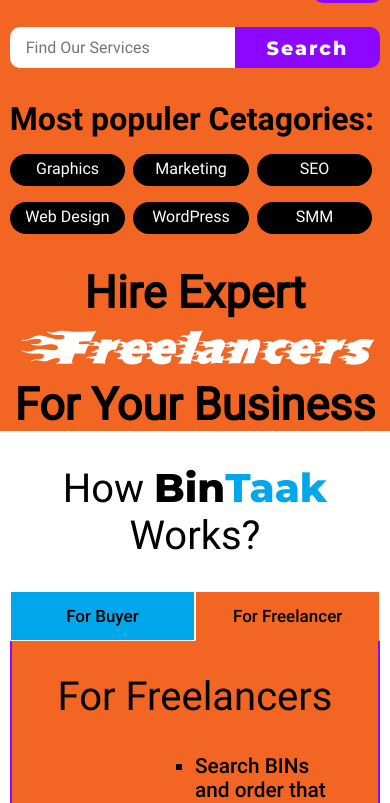
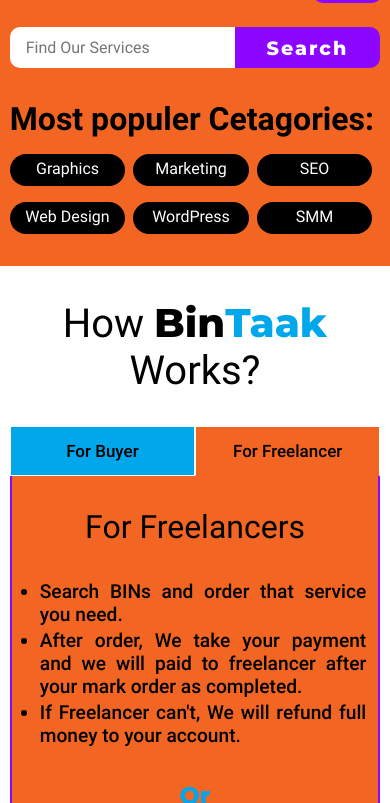
Before and after one commit to HazratAli4510/BinTaak, a plain HTML site: page index.html in a window 390 px wide. Both pictures are taken after a click on the button "For Freelancer". Shown: the part 41-844 px from the top of the page. Drawn offline with Linux system fonts and the light colour scheme.

Commit message:
some responsiveness fixed

```diff
--- a/index.html
+++ b/index.html
@@ -228,7 +228,6 @@
   <!-- -------------------------Services--------------------- -->
 
 
-nothing
 
 
 
--- a/style.css
+++ b/style.css
@@ -19,6 +19,7 @@
     font-family: "Roboto-Bold";
     src: url(./fonts/Roboto-Bold.ttf);
 }
+
 @font-face {
     font-family: "Roboto-Medium";
     src: url(./fonts/Roboto-Medium.ttf);
@@ -320,7 +321,7 @@ header .container .right img {
 
 @media (max-width:767px) {
     header .wrapper {
-        padding: 0;
+        padding: 0 0 2rem 0;
     }
 
     .mobile-nav {
@@ -341,6 +342,7 @@ header .container .right img {
 
     header .container .last-slogan h1 {
         padding: 0;
+        display: none !important;
     }
 
     header .container .last-slogan h1 {
@@ -448,26 +450,34 @@ section#howorks .container .tabcontent {
     border-top: none;
     background-color: var(--primary);
 }
-section#howorks .container .tabcontent h1{
+
+section#howorks .container .tabcontent h1 {
     padding: 2rem 0;
 }
+
 section#howorks .container .Buyers .main-content .left {
     background-image: url(./images/man-cartoon.png);
     height: 500px;
-    background-size:contain;
+    background-size: contain;
     background-repeat: no-repeat;
 }
-section#howorks .container #Buyers .right ul,section#howorks .container #Freelancers .right ul{
-    list-style-type:square
+
+section#howorks .container #Buyers .right ul,
+section#howorks .container #Freelancers .right ul {
+    list-style-type: square
 }
-section#howorks .container #Buyers .right ul li,section#howorks .container #Freelancers .right ul li{
+
+section#howorks .container #Buyers .right ul li,
+section#howorks .container #Freelancers .right ul li {
     font-family: "Roboto-Medium";
     font-size: 1.3rem;
     width: 80%;
     padding: 0.1rem 0;
 }
-section#howorks .container #Buyers .right h2,section#howorks .container #Freelancers .right h2{
-    font-family:"Montserrat-ExtraBold";
+
+section#howorks .container #Buyers .right h2,
+section#howorks .container #Freelancers .right h2 {
+    font-family: "Montserrat-ExtraBold";
     padding: 1rem 0;
     color: var(--third);
 }
@@ -475,7 +485,7 @@ section#howorks .container #Buyers .right h2,section#howorks .container #Freelan
 section#howorks .container .freelancer .main-content .left {
     background-image: url(./images/Freelancer-photo.png);
     height: 500px;
-    background-size:contain;
+    background-size: contain;
     background-repeat: no-repeat;
 }
 
@@ -487,7 +497,53 @@ section#howorks .container .freelancer .main-content .left {
 
 /* <----------------How It works? Responsive---------> */
 
+@media (max-width: 991.98px) {
+    section#howorks .container .freelancer .main-content .left {
+        background-image: none;
+        height: 0;
+    }
+    section#howorks .container .Buyers .main-content .left {
+        background-image: none;
+        height: 0;
+    }
 
+    section#howorks .container .main-content {
+        display: inline-block;
+    }
+    section#howorks .container #Buyers .right ul,
+    section#howorks .container #Freelancers .right ul {
+        list-style-type:disc;
+        margin-left: 5rem;
+        padding-bottom: 1rem;
+    }
+    section#howorks .container #Buyers .right ul li,
+    section#howorks .container #Freelancers .right ul li{
+        font-size: 1rem;
+        text-align: justify;
+    }
+    section#howorks .container #Buyers .right h2,
+    section#howorks .container #Freelancers .right h2{
+        text-align: center;
+    }
+    @media (max-width: 575.98px){
+        section#howorks .container #Buyers .right ul,
+        section#howorks .container #Freelancers .right ul {
+            margin-left: 1rem;
+        }
+        section#howorks .container #Buyers .right ul li,
+        section#howorks .container #Freelancers .right ul li{
+            font-size: 1.2rem;
+            text-align: justify;
+        }
+        section#howorks .container .tabcontent h1{
+            font-size: 2rem;
+        }
+        section#howorks .container #Buyers .right ul li, section#howorks .container #Freelancers .right ul li{
+            width: 100%;
+            text-align: justify;
+        }
+    }
+}
 
 
 
@@ -616,12 +672,13 @@ section#categories .container .mobile-categories span {
 
 
 
-section#anylitics{
+section#anylitics {
     height: 300px;
     background-color: var(--third);
     margin: 2rem 0;
 }
-section#anylitics .container span{
+
+section#anylitics .container span {
     font-family: "Roboto-Bold";
     font-size: 60px;
     display: inline-block;
@@ -638,18 +695,22 @@ section#anylitics .container span{
     color: white;
 
 }
-section#anylitics .container span::selection,section#anylitics .container h2::selection{
+
+section#anylitics .container span::selection,
+section#anylitics .container h2::selection {
     color: var(--secondary);
 }
-section#anylitics .container h2{
+
+section#anylitics .container h2 {
     font-family: "Roboto-Bold";
     font-size: 40px;
     text-align: center;
     color: white;
     padding: 1rem;
-    margin-top:1rem;
+    margin-top: 1rem;
 }
-section#anylitics .container .Task span{
+
+section#anylitics .container .Task span {
     margin-left: 2rem;
 }
 
@@ -664,47 +725,55 @@ section#anylitics .container .Task span{
 
 
 @media (max-width: 991.98px) {
-    section#anylitics .container .Task span{
+    section#anylitics .container .Task span {
         margin-left: 0rem;
     }
-    section#anylitics .container h2{
+
+    section#anylitics .container h2 {
         font-size: 25px;
     }
-    section#anylitics .container span{
+
+    section#anylitics .container span {
         font-size: 40px;
         width: 13rem;
         margin-top: 2rem;
     }
-    section#anylitics{
+
+    section#anylitics {
         height: 200px;
         margin: 0.5rem;
     }
 }
+
 @media (max-width: 767.98px) {
-    section#anylitics{
+    section#anylitics {
         height: unset;
     }
-    section#anylitics .container{
+
+    section#anylitics .container {
         display: block;
     }
-    section#anylitics .container span,section#anylitics .container .Task span{
+
+    section#anylitics .container span,
+    section#anylitics .container .Task span {
         font-size: 40px;
-        display:inline-block;
+        display: inline-block;
         text-align: center;
         padding: 0;
         padding-top: 1rem;
         margin-top: 0.5rem;
         border-radius: 50px;
-        margin-left:1.5em;
+        margin-left: 1.5em;
 
 
     }
-    section#anylitics .container h2{
+
+    section#anylitics .container h2 {
         font-size: 30px;
         text-align: center;
         color: white;
         padding: 0.5rem;
-        margin-top:0rem;
+        margin-top: 0rem;
     }
 
 }
```
